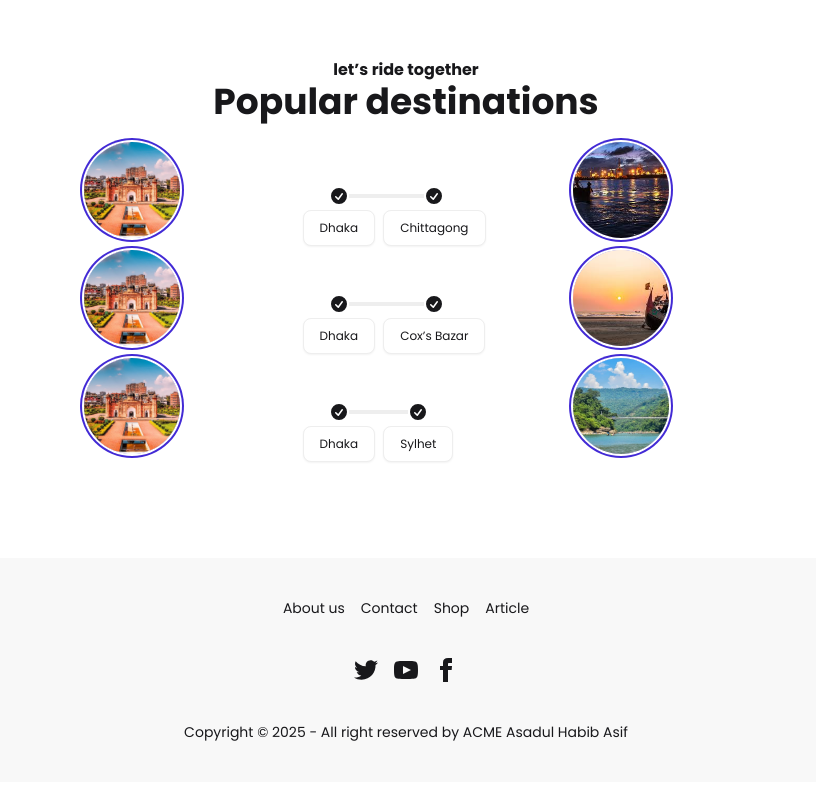
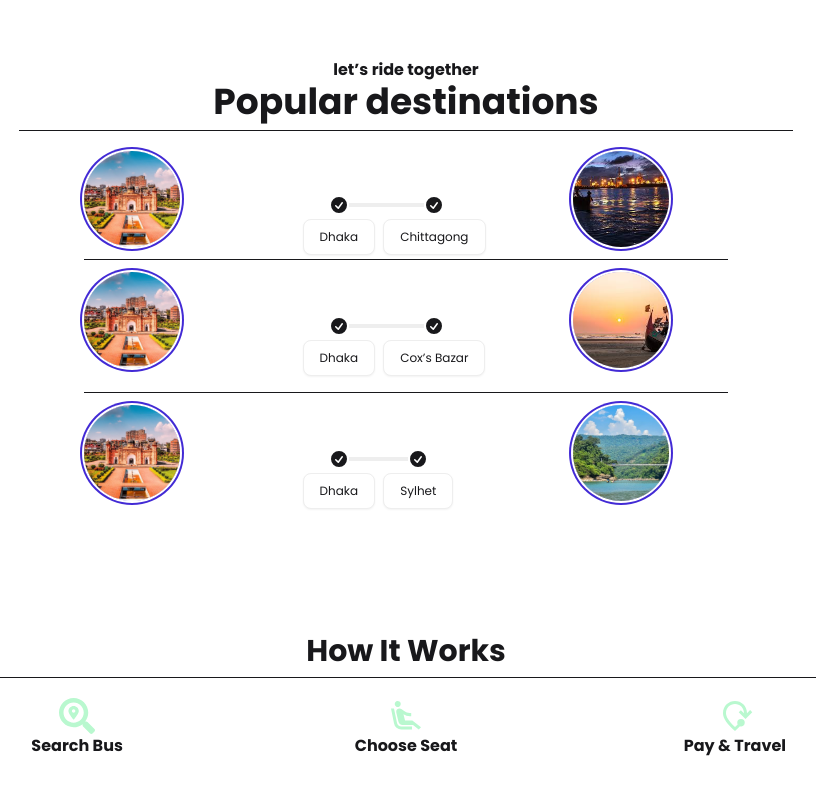
Before and after one commit to asadulhabibasif26/danif-bus-clint, a React (Vite) app: page / in a window 1280 px wide. Shown: the part 1640-2440 px from the top of the page, without its empty margins (234-1050 px from the left). Built offline with nearby package versions, Linux system fonts and the light colour scheme.

Commit message:
how it work section added

```diff
--- a/src/Home/Home/Home.jsx
+++ b/src/Home/Home/Home.jsx
@@ -2,6 +2,7 @@ import React from 'react';
 import Banner from '../Banner/Banner';
 import WhyChooseUs from '../WhyChooseUs/WhyChooseUs';
 import PopularRoute from './PopularRoute/PopularRoute';
+import HowItWorks from '../HowItWorks/HowItWorks';
 
 
 const Home = () => {
@@ -10,6 +11,7 @@ const Home = () => {
            <Banner></Banner>
            <WhyChooseUs></WhyChooseUs>
            <PopularRoute></PopularRoute>
+           <HowItWorks></HowItWorks>
         </div>
     );
 };
--- a/src/Home/Home/PopularRoute/PopularRoute.jsx
+++ b/src/Home/Home/PopularRoute/PopularRoute.jsx
@@ -8,9 +8,10 @@ const PopularRoute = () => {
   return (
     <div className="min-h-[500px] lg:w-8/12 w-10/12 bg-white/10 mt-10 mx-auto rounded-xl p-10">
       <h2 className="text-center font-bold">let’s ride together</h2>
-      <h2 className="text-center text-4xl font-bold">Popular destinations</h2>
+      <h2 className="text-center text-4xl font-bold pb-2">Popular destinations</h2>
+      <hr />
       <div className="mt-5">
-        <div className="grid grid-cols-3 w-10/12 mx-auto">
+        <div className="grid md:grid-cols-3 w-10/12 mx-auto">
           <div>
             <div className="avatar">
               <div className="ring-primary ring-offset-base-100 w-24 rounded-full ring-2 ring-offset-2">
@@ -59,14 +60,14 @@ const PopularRoute = () => {
             </ul>
           </div>
           <div className="">
-            <div className="avatar flex justify-center">
+            <div className="avatar md:flex justify-center">
               <div className="ring-primary ring-offset-base-100 w-24 rounded-full ring-2 ring-offset-2">
                 <img src={chittagong} />
               </div>
             </div>
           </div>
         </div>
-        <div className="grid grid-cols-3 w-10/12 mx-auto">
+        <div className="grid md:grid-cols-3 py-3 border-y w-10/12 mx-auto">
           <div>
             <div className="avatar">
               <div className="ring-primary ring-offset-base-100 w-24 rounded-full ring-2 ring-offset-2">
@@ -115,14 +116,14 @@ const PopularRoute = () => {
             </ul>
           </div>
           <div>
-            <div className="avatar flex justify-center">
+            <div className="avatar md:flex justify-center">
               <div className="ring-primary ring-offset-base-100 w-24 rounded-full ring-2 ring-offset-2">
                 <img src={CoxsBazar} />
               </div>
             </div>
           </div>
         </div>
-        <div className="grid grid-cols-3 w-10/12 mx-auto">
+        <div className="grid md:grid-cols-3 mt-3 w-10/12 mx-auto">
           <div>
             <div className="avatar">
               <div className="ring-primary ring-offset-base-100 w-24 rounded-full ring-2 ring-offset-2">
@@ -171,7 +172,7 @@ const PopularRoute = () => {
             </ul>
           </div>
           <div>
-            <div className="avatar flex justify-center">
+            <div className="avatar md:flex justify-center">
               <div className="ring-primary ring-offset-base-100 w-24 rounded-full ring-2 ring-offset-2">
                 <img src={Sylhet} />
               </div>
--- /dev/null
+++ b/src/Home/HowItWorks/HowItWorks.jsx
@@ -0,0 +1,28 @@
+import React from 'react';
+import { FaSearchLocation } from 'react-icons/fa';
+import { MdAirlineSeatReclineExtra, MdOutlineModeOfTravel } from 'react-icons/md';
+
+const HowItWorks = () => {
+    return (
+        <div className='mt-10 w-10/12 mx-auto bg-white/10 rounded-xl p-10 min-h-[200px] '>
+            <h2 className='text-center font-bold text-3xl pb-2'>How It Works</h2>
+            <hr />
+            <div className='grid grid-cols-3 mt-5'>
+                <div className='text-center font-bold'>
+                    <FaSearchLocation className='text-green-200 text-4xl mx-auto'/>
+                    <h2>Search Bus</h2>
+                </div>
+                <div className='text-center font-bold'>
+                    <MdAirlineSeatReclineExtra className='text-green-200 text-4xl mx-auto'/>
+                    <h2>Choose Seat</h2>
+                </div>
+                <div className='text-center font-bold'>
+                    <MdOutlineModeOfTravel className='text-green-200 text-4xl mx-auto'/>
+                    <h2>Pay & Travel</h2>
+                </div>
+            </div>
+        </div>
+    );
+};
+
+export default HowItWorks;
```
